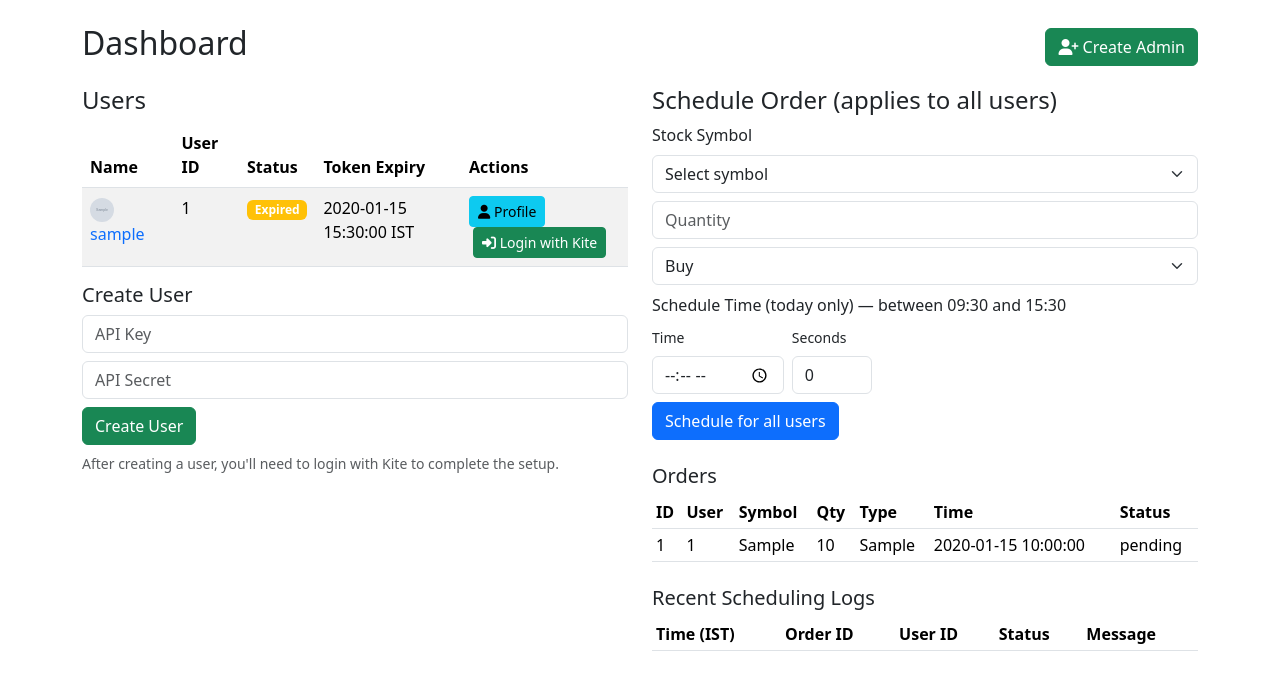
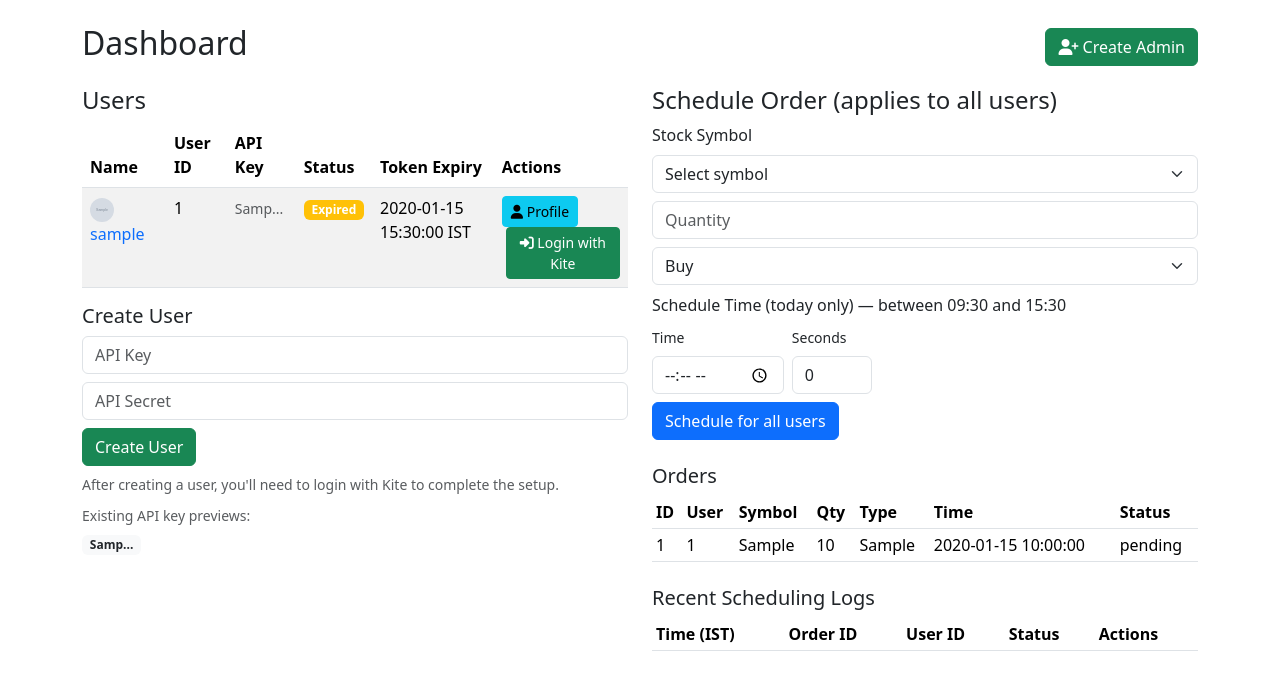
Before and after one commit to ramcala/only_xron_kite, a Flask app: page /dashboard in a window 1280 px wide. Shown: the part 56-746 px from the top of the page. Run offline with Flask 3, Linux system fonts and the light colour scheme; the visitor is signed in with stand-in values (Sample User, id 1); tables that the repository leaves empty hold one stand-in row (values such as "Sample post"); grey boxes marked "Sample" are stand-in pictures; lists and menus that the app fills with data are empty.

Commit message:
error improved

```diff
--- a/app.py
+++ b/app.py
@@ -7,6 +7,7 @@ from scheduler import start_scheduler, place_order
 from kiteconnect import KiteConnect
 from sqlalchemy import create_engine
 from sqlalchemy.orm import sessionmaker
+from sqlalchemy.exc import IntegrityError
 from functools import wraps
 import os
 
@@ -179,8 +180,15 @@ def create_app():
         if not api_key or not api_secret:
             return jsonify({"error": "api_key and api_secret required"}), 400
         user = KiteUser(api_key=api_key, api_secret=api_secret)
-        db.session.add(user)
-        db.session.commit()
+        try:
+            db.session.add(user)
+            db.session.commit()
+        except IntegrityError:
+            db.session.rollback()
+            return jsonify({"error": "api_key already exists"}), 400
+        except Exception as e:
+            db.session.rollback()
+            return jsonify({"error": str(e)}), 500
         return jsonify(user.to_dict()), 201
 
 
@@ -295,8 +303,15 @@ def create_app():
             user.access_token = None
             user.token_expiry = None
 
-        db.session.commit()
-        flash('User information updated successfully', 'success')
+        try:
+            db.session.commit()
+            flash('User information updated successfully', 'success')
+        except IntegrityError:
+            db.session.rollback()
+            flash('A user with this API key already exists (first 4 chars: ' + (api_key[:4] if api_key else '') + ').', 'error')
+        except Exception as e:
+            db.session.rollback()
+            flash('Error updating user: ' + str(e), 'error')
         return redirect(url_for('user_profile', user_id=user_id))
 
     @app.route('/logs')
@@ -374,9 +389,16 @@ def create_app():
             flash('api_key and api_secret are required', 'error')
             return redirect(url_for('dashboard'))
         user = KiteUser(api_key=api_key, api_secret=api_secret)
-        db.session.add(user)
-        db.session.commit()
-        flash('User created. Please login with Kite to complete setup.', 'success')
+        try:
+            db.session.add(user)
+            db.session.commit()
+            flash('User created. Please login with Kite to complete setup.', 'success')
+        except IntegrityError:
+            db.session.rollback()
+            flash('A user with this API key already exists (first 4 chars: ' + (api_key[:4] if api_key else '') + ').', 'error')
+        except Exception as e:
+            db.session.rollback()
+            flash('Error creating user: ' + str(e), 'error')
         return redirect(url_for('dashboard'))
 
 
--- a/models.py
+++ b/models.py
@@ -25,18 +25,29 @@ class KiteUser(db.Model):
     avatar_url = db.Column(db.String(1024), nullable=True)
     token_set_at = db.Column(db.DateTime, nullable=True)
 
+    @property
+    def api_key_preview(self) -> str:
+        """Return a short preview (first 4 characters) of the api_key for UI hints.
+        This avoids exposing the full key while helping users avoid duplicate entries.
+        """
+        if not self.api_key:
+            return ''
+        # show first 4 chars and mask the rest
+        return f"{self.api_key[:4]}..."
+
     def to_dict(self):
+        # avoid returning the full api_key in API responses
         return {
             "id": self.id,
             "user_id": self.user_id,
-            "api_key": self.api_key,
+            "api_key_preview": self.api_key_preview,
             "api_secret": "*****",
             "access_token": bool(self.access_token),
             "email": self.email,
             "user_name": self.user_name,
             "user_shortname": self.user_shortname,
             "broker": self.broker,
-            "created_at": self.created_at.isoformat(),
+            "created_at": self.created_at.isoformat() if self.created_at else None,
             "exchanges": self.exchanges.split(",") if self.exchanges else [],
             "products": self.products.split(",") if self.products else [],
             "order_types": self.order_types.split(",") if self.order_types else [],
--- a/templates/dashboard.html
+++ b/templates/dashboard.html
@@ -18,6 +18,7 @@
           <tr>
             <th>Name</th>
             <th>User ID</th>
+            <th>API Key</th>
             <th>Status</th>
             <th>Token Expiry</th>
             <th>Actions</th>
@@ -35,6 +36,7 @@
                 </a>
               </td>
               <td>{{ u.user_id or 'Not logged in' }}</td>
+              <td><small class="text-muted">{{ u.api_key_preview }}</small></td>
               <td>
                 {% if u.access_token %}
                   {% if u.token_expiry and u.token_expiry > now %}
@@ -83,6 +85,16 @@
       <small class="text-muted mt-2 d-block">
         After creating a user, you'll need to login with Kite to complete the setup.
       </small>
+
+      <!-- Show previews of existing API keys to help avoid duplicates -->
+      <div class="mt-2">
+        <small class="text-muted">Existing API key previews:</small>
+        <div class="mt-1">
+          {% for u in users %}
+            <span class="badge bg-light text-dark me-1">{{ u.api_key_preview }}</span>
+          {% endfor %}
+        </div>
+      </div>
     </div>
 
     <div class="col-md-6">
@@ -259,15 +271,33 @@
 
       <h5 class="mt-4">Recent Scheduling Logs</h5>
       <table class="table table-sm">
-        <thead><tr><th>Time (IST)</th><th>Order ID</th><th>User ID</th><th>Status</th><th>Message</th></tr></thead>
+        <thead><tr><th>Time (IST)</th><th>Order ID</th><th>User ID</th><th>Status</th><th>Actions</th></tr></thead>
         <tbody>
           {% for log in logs %}
             <tr>
               <td>{{ log.created_at_ist or log.created_at }}</td>
               <td>{{ log.scheduled_order_id }}</td>
               <td>{{ log.user_id }}</td>
-              <td>{{ log.status }}</td>
-              <td style="max-width:400px; white-space:nowrap; overflow:hidden; text-overflow:ellipsis;">{{ log.message }}</td>
+              <td><span class="badge bg-info">{{ log.status }}</span></td>
+              <td>
+                <button class="btn btn-sm btn-outline-secondary" data-bs-toggle="collapse" data-bs-target="#log-{{ log.id }}" aria-expanded="false">
+                  <i class="fas fa-chevron-down"></i> Details
+                </button>
+              </td>
+            </tr>
+            <tr class="collapse" id="log-{{ log.id }}">
+              <td colspan="5">
+                <div class="p-3 bg-light">
+                  <strong>Message:</strong>
+                  <div class="mt-2 p-2 bg-white border rounded" style="font-family: monospace; font-size: 0.85rem; max-height: 200px; overflow-y: auto;">
+                    {% if log.message %}
+                      {{ log.message }}
+                    {% else %}
+                      <em class="text-muted">No message</em>
+                    {% endif %}
+                  </div>
+                </div>
+              </td>
             </tr>
           {% endfor %}
         </tbody>
--- a/templates/user_profile.html
+++ b/templates/user_profile.html
@@ -37,7 +37,7 @@
             </div>
             <div class="mb-3">
               <label class="form-label">API Key</label>
-              <input type="text" class="form-control" name="api_key" value="{{ user.api_key }}">
+              <input type="text" class="form-control" name="api_key" value="" placeholder="Current: {{ user.api_key_preview }} - enter new to change" />
             </div>
             <div class="mb-3">
               <label class="form-label">API Secret</label>
```
